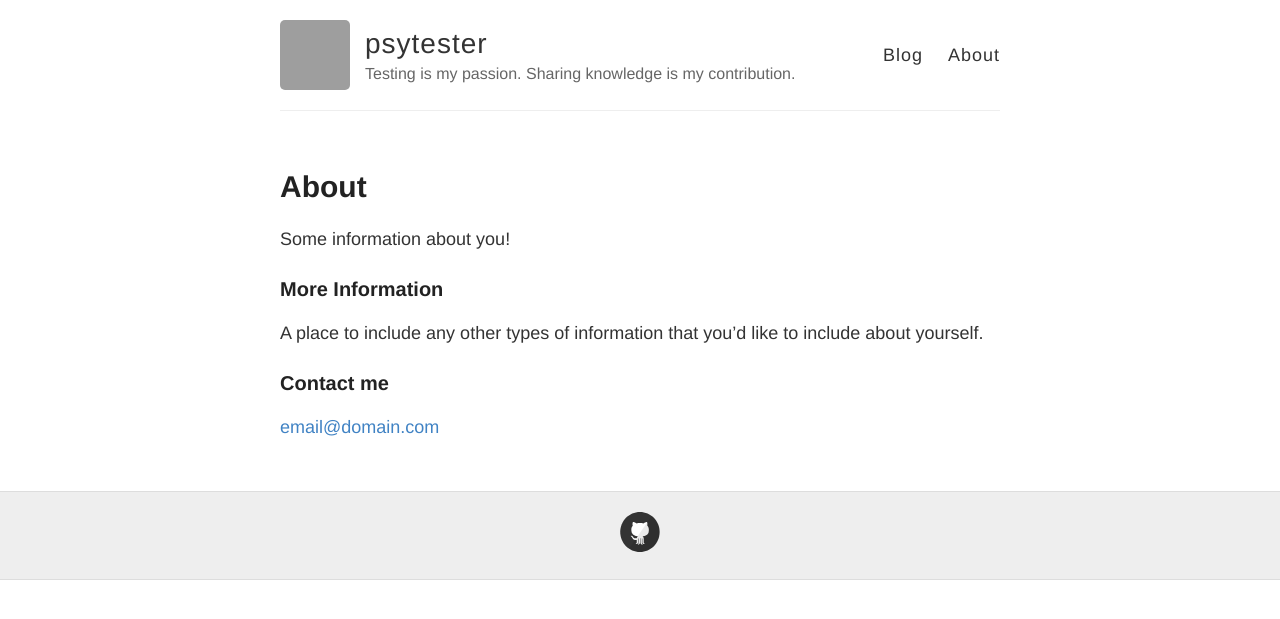
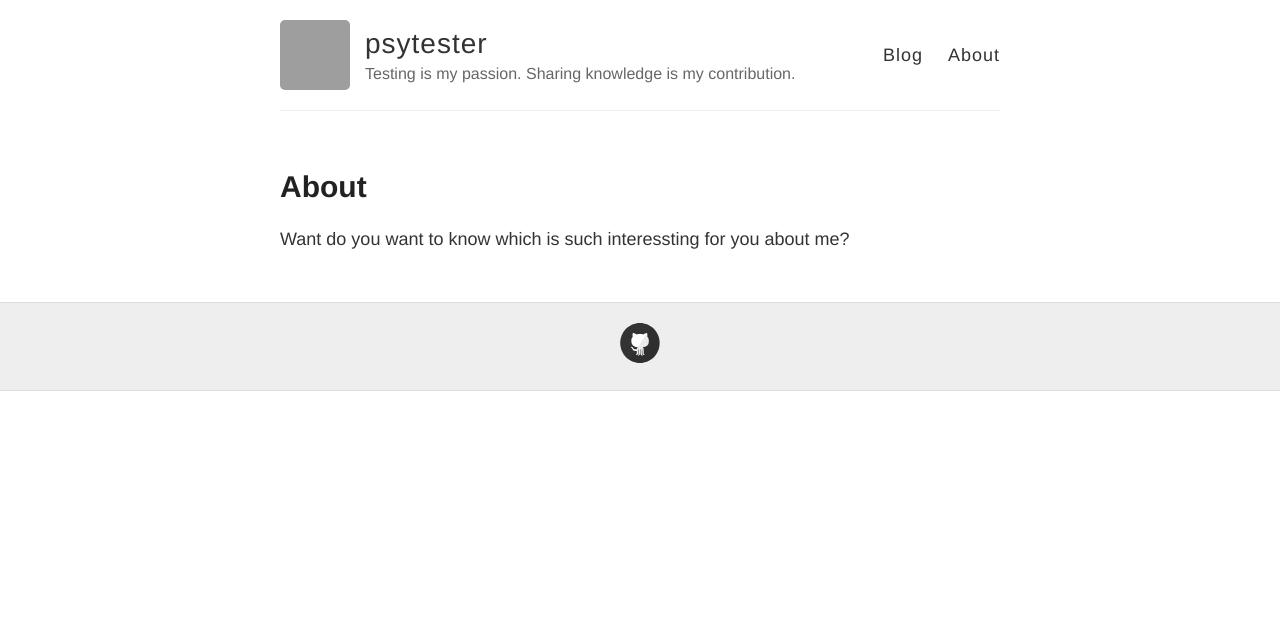
Before and after one commit to psytester/psytester.github.io, a Jekyll site: the page built from about.md, in a window 1280 px wide. Shown: the top 619 px of the page. Built offline with Jekyll 4.4.1, drawn with Linux system fonts in a browser that asks for light colours; grey boxes are pictures that could not be loaded.

Commit message:
Update about.md

```diff
--- a/about.md
+++ b/about.md
@@ -4,12 +4,4 @@
 permalink: /about/
 ---
 
-Some information about you!
-
-### More Information
-
-A place to include any other types of information that you'd like to include about yourself.
-
-### Contact me
-
-[email@domain.com](mailto:email@domain.com)
+Want do you want to know which is such interessting for you about me?
```
